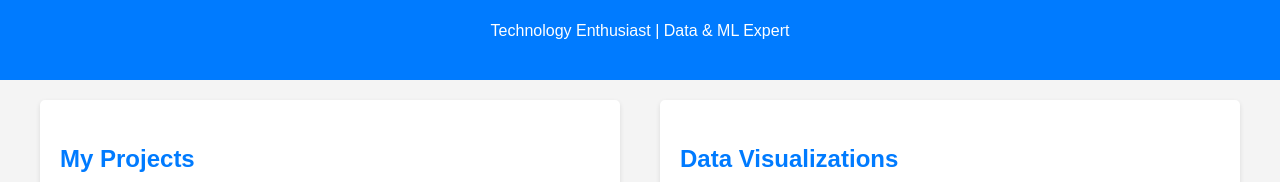
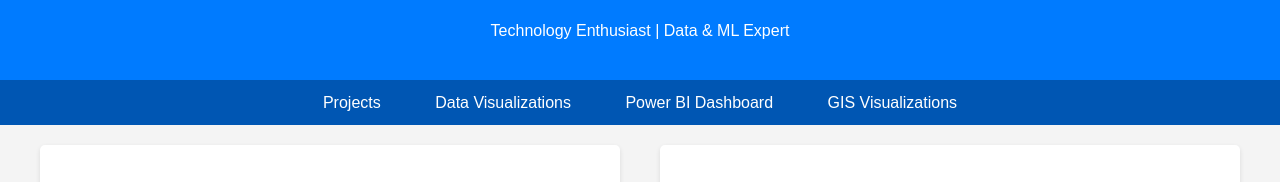
Before and after one commit to YaqovZ/JacobCZhao.github.io, a plain HTML site: page index.html in a window 1280 px wide. Shown: the part 96-278 px from the top of the page. Drawn offline with Linux system fonts and the light colour scheme.

Commit message:
Update index.html

```diff
--- a/index.html
+++ b/index.html
@@ -115,6 +115,28 @@
             font-size: 0.9em;
         }
 
+
+        .nav-links {
+            background-color: #0056b3;
+            padding: 10px 0;
+            text-align: center;
+        }
+
+        .nav-links a {
+            color: white;
+            text-decoration: none;
+            margin: 0 15px;
+            padding: 5px 10px;
+            border-radius: 3px;
+            transition: background-color 0.3s;
+        }
+
+        .nav-links a:hover {
+            background-color: rgba(255, 255, 255, 0.1);
+            text-decoration: none;
+        }
+
+
 @media only screen and (max-width: 1024px) {
     .gis-grid {
         grid-template-columns: 1fr;
@@ -135,9 +157,18 @@
 </head>
 <body>
     <header>
-        <h1>Jacob Zhao</h1>
-        <p>Technology Enthusiast | Data & ML Expert</p>
+
+    <h1>Jacob Zhao</h1>
+    <p>Technology Enthusiast | Data & ML Expert</p>
     </header>
+
+<div class="nav-links">
+    <a href="#projects">Projects</a>
+    <a href="#visualizations">Data Visualizations</a>
+    <a href="#powerbi">Power BI Dashboard</a>
+    <a href="#gis">GIS Visualizations</a>
+</div>
+
 
     <div class="container">
         <div class="content">
```
